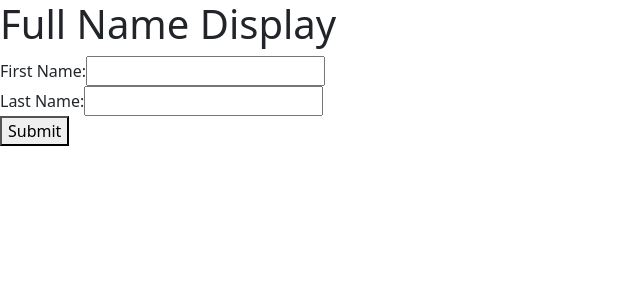
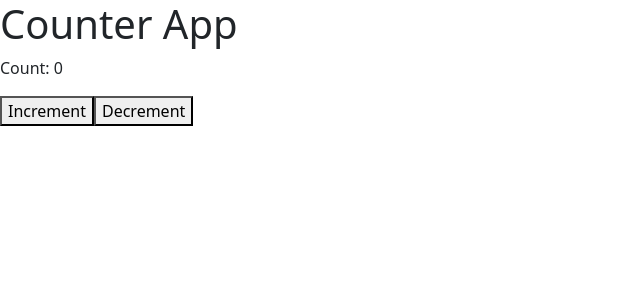
Before and after one commit to shivam0870/INTVBuildouts, a React (Create React App) app: page / in a window 1280 px wide. Shown: the top 300 px of the page, without its empty margins (0-640 px from the left). Built offline with nearby package versions, Linux system fonts and the light colour scheme.

Commit message:
added xcounter

```diff
--- a/src/App.js
+++ b/src/App.js
@@ -3,13 +3,15 @@
 import XStopWatch from "./Components/XStopwatch";
 import Sample from "./Components/Sample";
 import XDisplayName from "./Components/XDisplayName";
+import XCounter from "./Components/XCounter";
 
 const App = () => {
   return (
     <>
       {/* <Xcountries/> */}
       {/* <XStopWatch/> */}
-      <XDisplayName/>
+      {/* <XDisplayName/> */}
+      <XCounter/>
     </>
   );
 }
--- /dev/null
+++ b/src/Components/XCounter.jsx
@@ -0,0 +1,17 @@
+import React, { useState } from 'react';
+
+function XCounter() {
+    const [count, setCount] = useState(0);
+
+
+  return (
+    <>
+        <h1>Counter App</h1>
+        <p>Count: {count}</p>
+        <button type="button" onClick={() => setCount(count + 1)}>Increment</button>
+        <button type="button" onClick={() => setCount(count - 1)}>Decrement</button>
+    </>
+  )
+}
+
+export default XCounter;
```
